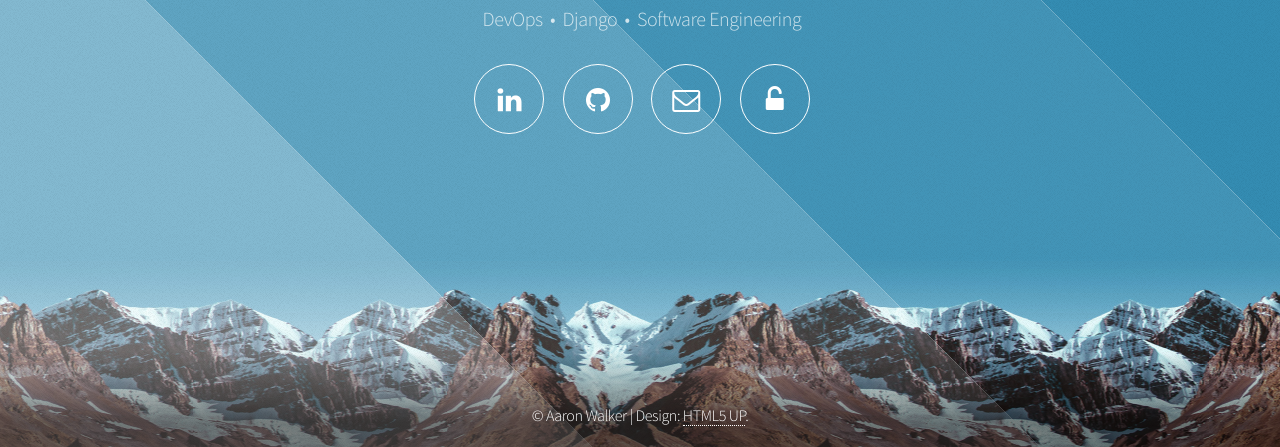
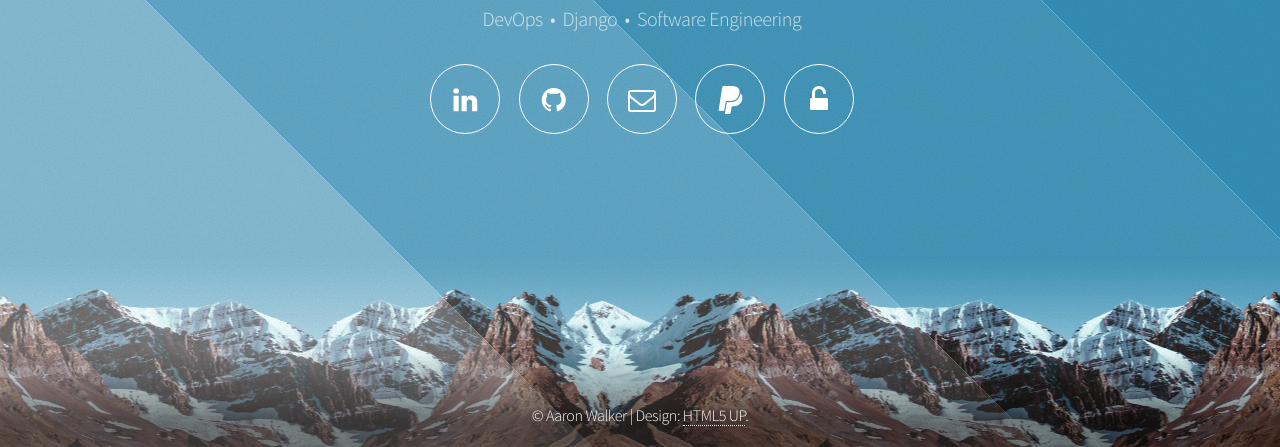
Before and after one commit to vCra/hello.vcra.io, a plain HTML site: page src/index.html in a window 1280 px wide. Shown: the part 353-800 px from the top of the page. Drawn offline with Linux system fonts and the light colour scheme.

Commit message:
Add Paypal button

```diff
--- a/src/index.html
+++ b/src/index.html
@@ -26,6 +26,7 @@
 							<li><a href="https://www.linkedin.com/in/awalker-vcra/" class="icon fa-linkedin"><span class="label">LinkedIn</span></a></li>
 							<li><a href="https://github.com/vCra" class="icon fa-github"><span class="label">GitHub</span></a></li>
 							<li><a href="mailto:aaron+hello@vcra.io" class="icon fa-envelope-o"><span class="label">Email</span></a></li>
+ 							<li><a href="https://paypal.me/vcra" class="icon fa-paypal"><span class="label">Paypal</span></a></li>
 							<li><a href="/keys.html" class="icon fa-unlock-alt"><span class="label">GPG and SSH Keys</span></a></li>
 						</ul>
 					</nav>
```
